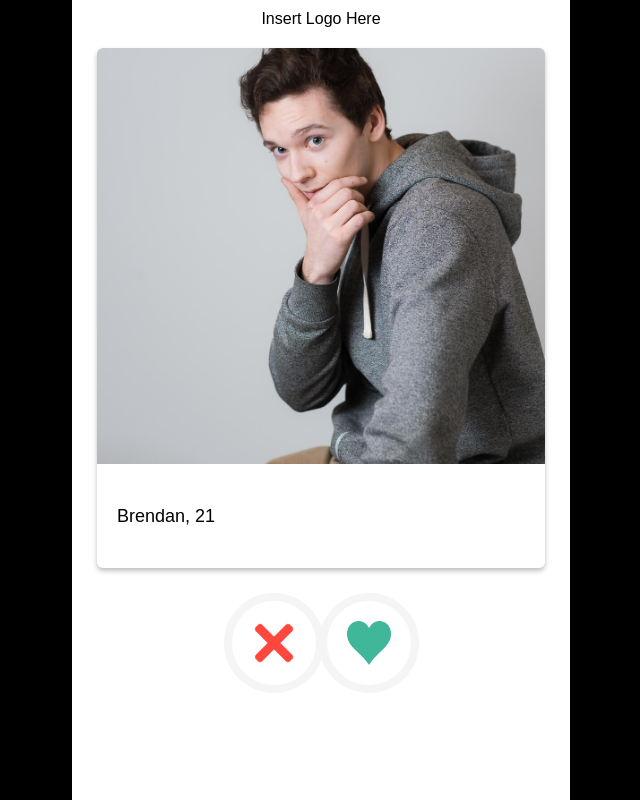
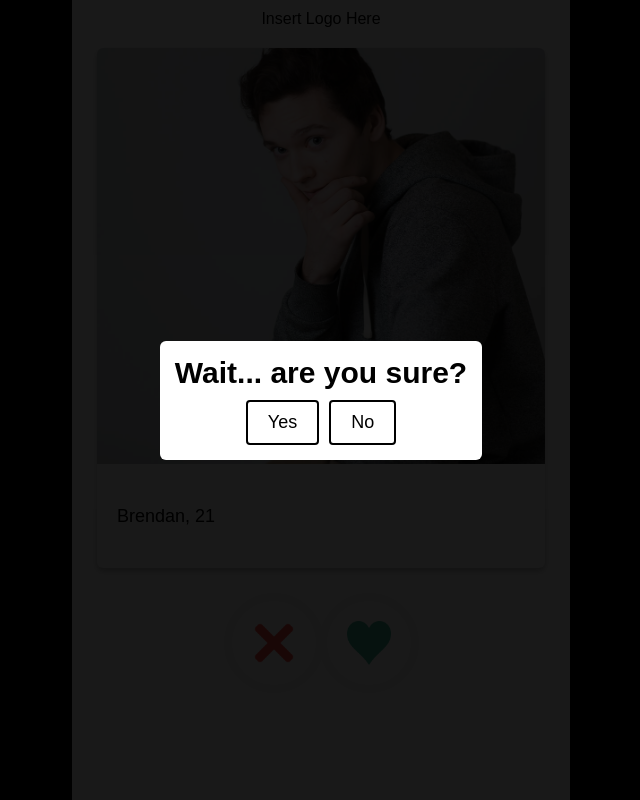
Before and after one commit to brendonion/Party-App, a React app in the folder app/: page / in a window 1280 px wide. Both pictures are taken after a click on the button 592 px from the left and 643 px from the top of the page. Shown: the whole page, without its empty margins (319-959 px from the left). Built offline with nearby package versions, Linux system fonts and the light colour scheme.

Commit message:
Adds finishing touches to gameplay.

```diff
--- a/app/src/components/Game.js
+++ b/app/src/components/Game.js
@@ -1,14 +1,13 @@
-import React, { Component } from 'react';
+import React, { Component, Fragment } from 'react';
 
 import Header from './common/Header';
 import GameIntro from './GameIntro';
 import GameLoop from './GameLoop';
-import GameOver from './GameOver';
 
 class Game extends Component {
 
   state = {
-    stage: 1,
+    gameStarted: true,
   }
 
   // componentDidMount() {
@@ -16,16 +15,17 @@ class Game extends Component {
   // }
 
   render() {
-    const { stage } = this.state;
+    const { gameStarted } = this.state;
 
     return (
       <main className="game">
-        {stage ? <Header /> : null}
-        {{
-          0: <GameIntro />,
-          1: <GameLoop />,
-          2: <GameOver />,
-        }[stage]}
+        {!gameStarted && <GameIntro />}
+        {gameStarted &&
+          <Fragment>
+            <Header />
+            <GameLoop />
+          </Fragment>
+        }
       </main>
     );
   }
--- a/app/src/components/GameLoop.js
+++ b/app/src/components/GameLoop.js
@@ -4,6 +4,7 @@ import { ME_1, ME_2, ME_3 } from '@/constants/assets';
 import ProfileCard from './common/ProfileCard';
 import ItsAMatch from './common/ItsAMatch';
 import YesOrNo from './common/YesOrNo';
+import AreYouSure from './common/AreYouSure';
 
 class GameLoop extends Component {
 
@@ -11,10 +12,22 @@ class GameLoop extends Component {
     prevImage: ME_1,
     currentImage: ME_1,
     isMatched: false,
+    isRejected: false,
+    isDraggable: true,
     deltaPosition: {
       x: 0,
       y: 0,
     },
+  }
+
+  pickRandomImage() {
+    const images = [ME_1, ME_2, ME_3];
+    const random = images[Math.floor(Math.random() * images.length)];
+    if (random !== this.state.currentImage) {
+      return random;
+    } else {
+      return this.pickRandomImage();
+    }
   }
 
   handleYes = () => {
@@ -22,7 +35,7 @@ class GameLoop extends Component {
     this.setState({
       isMatched: true,
       prevImage: this.state.currentImage,
-      currentImage: ME_2,
+      currentImage: this.pickRandomImage(),
       deltaPosition: {
         x: 0,
         y: 0,
@@ -30,7 +43,9 @@ class GameLoop extends Component {
     });
   }
 
-  handleMatchClose = () => this.setState({ isMatched: false });
+  handleNo = () => {
+    this.setState({ isUnsure: true });
+  }
 
   handleDrag = (e, ui) => {
     const { x, y } = this.state.deltaPosition;
@@ -44,38 +59,60 @@ class GameLoop extends Component {
 
   handleStop = () => {
     const profileCard = document.getElementsByClassName('profile-card')[0];
-    const currentPos = this.state.deltaPosition;
-    if (currentPos.x >= (profileCard.clientWidth / 2)) {
-      console.log("SWIPED RIGHT");
-      // TODO: Set "random" image
-      this.setState({
-        isMatched: true,
-        prevImage: this.state.currentImage,
-        currentImage: ME_2,
-        deltaPosition: {
-          x: 0,
-          y: 0,
-        },
-      });
-    } else if (currentPos.x <= -(profileCard.clientWidth / 2)) {
-      console.log("SWIPED LEFT");
-      // TODO:
-      // Open a modal and ask if they are sure.
-      // If no, then reset card,
-      // else continue the swipe for a few seconds
-      // then move the card to the right
+    const { x } = this.state.deltaPosition;
+    if (x >= (profileCard.clientWidth / 2)) {
+      this.handleYes();
+    } else if (x <= -(profileCard.clientWidth / 2)) {
+      this.handleNo();
     } else {
+      this.handleReset();
+    }
+  }
+
+  handleReset = (reset = true) => {
+    const { x, y } = this.state.deltaPosition;
+    this.setState({
+      isMatched: false,
+      isUnsure: false,
+      deltaPosition: {
+        x: reset ? 0 : x,
+        y: reset ? 0 : y,
+      },
+    });
+  }
+
+  handleDisable = () => {
+    this.setState({ isDraggable: !this.state.isDraggable });
+  }
+
+  handleRejection = async () => {
+    this.handleReset(false);
+    this.handleDisable();
+
+    const delay = (duration) => new Promise((resolve) => setTimeout(resolve, duration));
+    const profileCard = document.getElementsByClassName('profile-card')[0];
+    const { x } = this.state.deltaPosition;
+    let newX = x;
+
+    await delay(500);
+
+    while (newX <= profileCard.clientWidth * 1.5) {
+      newX = newX + 5;
+      await delay(10);
       this.setState({
         deltaPosition: {
-          x: 0,
+          x: newX,
           y: 0,
         }
       });
     }
+
+    this.handleYes();
+    this.handleDisable();
   }
 
   render() {
-    const { prevImage, currentImage, isMatched, deltaPosition } = this.state;
+    const { prevImage, currentImage, isMatched, isUnsure, isDraggable, deltaPosition } = this.state;
 
     return (
       <div className="game__loop">
@@ -84,16 +121,24 @@ class GameLoop extends Component {
           onDrag={this.handleDrag}
           onStop={this.handleStop}
           position={{...deltaPosition}}
+          disabled={!isDraggable}
+        />
+        <YesOrNo
+          onYes={this.handleYes}
+          onNo={this.handleNo}
         />
         {isMatched &&
           <ItsAMatch
             image={prevImage}
-            onClose={this.handleMatchClose}
+            onClose={this.handleReset}
           />
         }
-        <YesOrNo
-          onYes={this.handleYes}
-        />
+        {isUnsure &&
+          <AreYouSure
+            onYes={this.handleRejection}
+            onNo={this.handleReset}
+          />
+        }
       </div>
     );
   }
--- a/app/src/components/GameOver.js
+++ /dev/null
@@ -1,13 +0,0 @@
-import React, { Component } from 'react';
-
-class GameOver extends Component {
-  render() {
-    return (
-      <div className="game__over">
-        <p>Game Over</p>
-      </div>
-    );
-  }
-}
-
-export default GameOver;
--- /dev/null
+++ b/app/src/components/common/AreYouSure.js
@@ -0,0 +1,19 @@
+import React, { Component } from 'react';
+
+class AreYouSure extends Component {
+  render() {
+    const { onYes, onNo } = this.props;
+
+    return (
+      <div className="are-you-sure">
+        <div className="are-you-sure__modal">
+          <h1>Wait... are you sure?</h1>
+          <button onClick={onYes}>Yes</button>
+          <button onClick={onNo}>No</button>
+        </div>
+      </div>
+    );
+  }
+}
+
+export default AreYouSure;
--- a/app/src/components/common/ProfileCard.js
+++ b/app/src/components/common/ProfileCard.js
@@ -4,13 +4,14 @@ import Draggable from 'react-draggable';
 class ProfileCard extends Component {
 
   render() {
-    const { image, onDrag, onStop, position } = this.props;
+    const { image, onDrag, onStop, position, disabled } = this.props;
 
     return (
       <Draggable
         onDrag={onDrag}
         onStop={onStop}
         position={position}
+        disabled={disabled}
       >
         <div className="profile-card">
           <img className="profile-card__img" src={image} />
--- a/app/src/styles/Common.scss
+++ b/app/src/styles/Common.scss
@@ -32,6 +32,33 @@
     margin: auto 0;
     padding: 10px 20px;
     font-size: 18px;
+  }
+}
+
+// YES OR NO
+.yes-or-no {
+  display: flex;
+  justify-content: center;
+  align-items: center;
+  margin-top: 25px;
+
+  button {
+    position: relative;
+    height: 100px;
+    width: 100px;
+    padding: 20px;
+    background: white;
+    border-radius: 50%;
+    border: 8px solid whitesmoke;
+
+    &:first-child {
+      margin-right: -5px;
+    }
+
+    img {
+      height: 100%;
+      width: 100%;
+    }
   }
 }
 
@@ -74,6 +101,7 @@
       width: 100px;
       border-radius: 50%;
       border: 3px solid white;
+      object-fit: cover;
 
       &:first-child {
         margin-right: 10px;
@@ -105,29 +133,44 @@
   }
 }
 
-// YES OR NO
-.yes-or-no {
+// ARE YOU SURE
+.are-you-sure {
   display: flex;
   justify-content: center;
   align-items: center;
-  margin-top: 25px;
+  position: fixed;
+  top: 0;
+  bottom: 0;
+  left: 0;
+  right: 0;
+  height: 100%;
+  width: 100%;
+  padding: 10px;
+  background: rgba(0, 0, 0, 0.90);
+  z-index: 1000;
+  animation: fade linear 0.5s;
 
-  button {
-    position: relative;
-    height: 100px;
-    width: 100px;
-    padding: 20px;
+  &__modal {
     background: white;
-    border-radius: 50%;
-    border: 8px solid whitesmoke;
+    text-align: center;
+    border-radius: 6px;
+    padding: 15px;
 
-    &:first-child {
-      margin-right: -5px;
+    h1 {
+      font-size: 30px;
+      margin-bottom: 10px;
     }
 
-    img {
-      height: 100%;
-      width: 100%;
+    button {
+      padding: 10px 20px;
+      font-size: 18px;
+      border: 2px solid black;
+      border-radius: 4px;
+      background: white;
+
+      &:first-of-type {
+        margin-right: 10px;
+      }
     }
   }
 }
```
